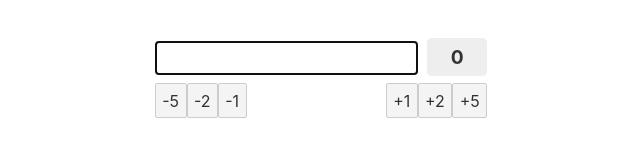
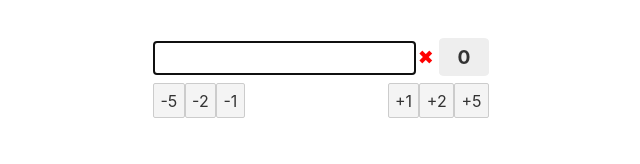
Before and after one commit to ciscoheat/scorecounter, a Svelte app: page / in a window 1280 px wide. Both pictures are taken after a click on the button "Add player". Shown: the top 164 px of the page, without its empty margins (319-959 px from the left). Built offline with nearby package versions, Linux system fonts and the light colour scheme.

Commit message:
Added delete button for players with no name Changed some css to grid

```diff
--- a/package.json
+++ b/package.json
@@ -1,11 +1,12 @@
 {
-  "name": "svelte-app",
+  "name": "scorecounter",
   "version": "1.0.0",
   "private": true,
   "scripts": {
     "build": "rollup -c",
     "dev": "rollup -c -w",
     "start": "sirv public --no-clear",
+    "deploy": "surge public scorecounter.surge.sh",
     "check": "svelte-check --tsconfig ./tsconfig.json"
   },
   "devDependencies": {
--- a/src/App.svelte
+++ b/src/App.svelte
@@ -35,9 +35,16 @@
 	<div>
 	{#each $game.players as player}
 		<div class="player">
-			<input type="text" value="{player.name}" on:input={e => game.updatePlayer(player.id, e)}>
-			<span class="score">{scores.get(player.id)}</span>
-			<div class="points">
+			<div class="name">
+				<input type="text" value="{player.name}" on:input={e => game.updatePlayer(player.id, e)}>
+				{#if !player.name}
+					<button on:click={() => game.deletePlayer(player.id)} class="delete">&#10006;</button>
+				{/if}
+			</div>
+			<div class="score">
+				{scores.get(player.id)}
+			</div>
+			<div class="scorebuttons">
 				<Scorebuttons player={player} update={updateScore} />
 			</div>
 		</div>
@@ -64,21 +71,48 @@
 		justify-content: center;
 
 		.player {
+			display: grid;
+			align-items: baseline;
+			column-gap: 5px;
+			grid-template-columns: 1fr 50px;
+			grid-template-rows: auto;
+			grid-template-areas:
+				"name score"
+				"scorebuttons scorebuttons";
+
 			margin-bottom: 30px;
 
+			.name {
+				grid-area: name;
+				display: flex;
+				gap: 2px;
+
+				input {
+					width: 100%;
+				}
+
+				.delete {
+					padding: 0;
+					border: 0;
+					background-color: transparent;
+					text-align: center;
+					color: red;
+					font-size: larger;
+				}
+			}
+
 			.score {
-				display: inline-block;
+				grid-area: score;
 				text-align: center;
-				min-width: 40px;
 				font-weight: bold;
-				margin-left: 5px;
 				padding: 7px 10px;
 				background-color: #eee;
 				border-radius: 10%;
 				font-size: larger;
 			}
 
-			.points {
+			.scorebuttons {
+				grid-area: scorebuttons;
 				display: flex;
 				flex-direction: row;
 				justify-content: space-between;
--- a/src/store.ts
+++ b/src/store.ts
@@ -38,7 +38,7 @@ subscribe(data => {
 })
 
 // Player id tracker
-let id = 0
+let id = saved.players.reduce((id, p) => Math.max(id, p.id), 0)
 
 export default {
     subscribe,
@@ -60,6 +60,10 @@ export default {
             return p
         })
     },
+    deletePlayer: (id : Id) => {
+        players.update(p => p.filter(pl => pl.id != id))
+        points.update(p => p.filter(p1 => p1.player != id))
+    },
     reset: () => {
         players.set([])
         points.set([])
```
